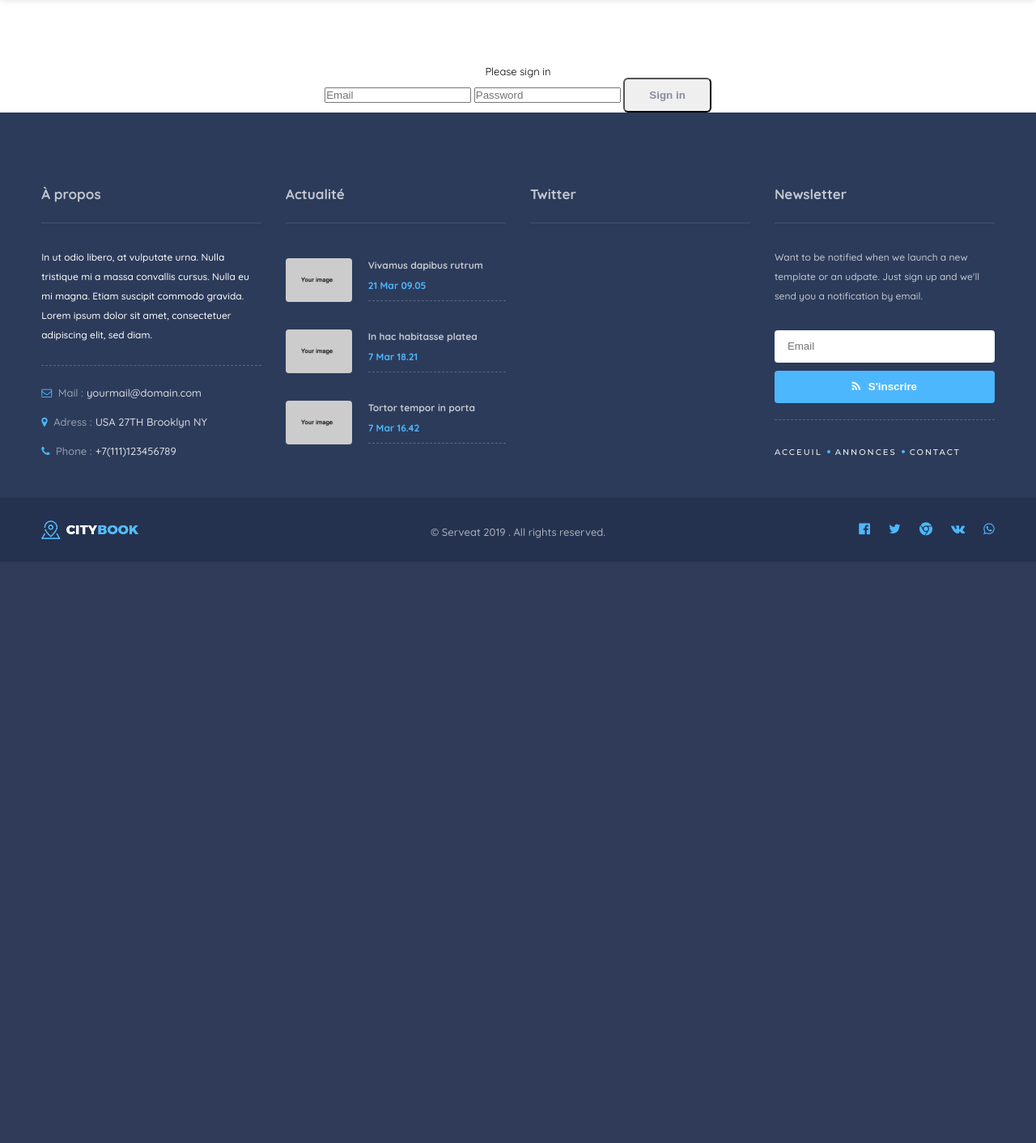
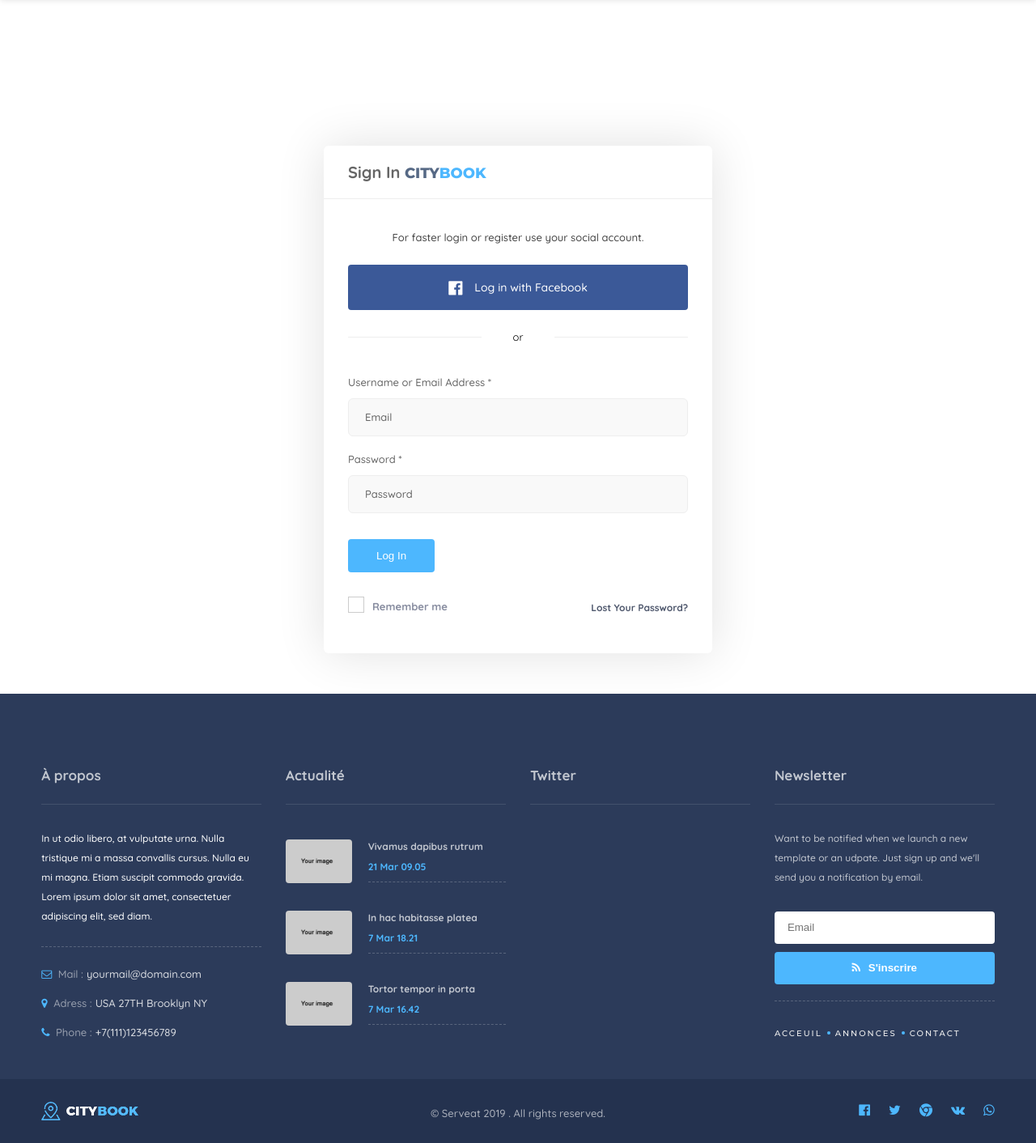
Before and after one commit to Olivier1234/ServEat, a Symfony app: template templates/security/login.html.twig in a window 1280 px wide. Shown: the part 80-1492 px from the top of the page at 81% size. Before the commit the page ends 746 px from the top, so only its background shows below. Run offline with Twig, Linux system fonts and the light colour scheme; the template is opened without the code that fills it, so the values that code supplies are empty; some libraries are stand-ins or nearby versions.

Commit message:
working login template

```diff
--- a/templates/security/login.html.twig
+++ b/templates/security/login.html.twig
@@ -7,37 +7,46 @@
 <div id="wrapper">
     <!--content-->
     <div class="content">
-
-        <form method="post">
-            {% if error %}
-                <div class="alert alert-danger">{{ error.messageKey|trans(error.messageData, 'security') }}</div>
-            {% endif %}
-
-            <h1 class="h3 mb-3 font-weight-normal">Please sign in</h1>
-            <label for="inputEmail" class="sr-only">Email</label>
-            <input type="email" value="{{ last_username }}" name="email" id="inputEmail" class="form-control" placeholder="Email" required autofocus>
-            <label for="inputPassword" class="sr-only">Password</label>
-            <input type="password" name="password" id="inputPassword" class="form-control" placeholder="Password" required>
-
-            <input type="hidden" name="_csrf_token"
-                   value="{{ csrf_token('authenticate') }}"
-            >
-
-            {#
-                Uncomment this section and add a remember_me option below your firewall to activate remember me functionality.
-                See https://symfony.com/doc/current/security/remember_me.html
-
-                <div class="checkbox mb-3">
-                    <label>
-                        <input type="checkbox" name="_remember_me"> Remember me
-                    </label>
+        <!--register form -->
+                <div class="main-register-holder">
+                    <div class="main-register fl-wrap">
+                        <h3>Sign In <span>City<strong>Book</strong></span></h3>
+                        <div class="soc-log fl-wrap">
+                            <p>For faster login or register use your social account.</p>
+                            <a href="#" class="facebook-log"><i class="fa fa-facebook-official"></i>Log in with Facebook</a>
+                        </div>
+                        <div class="log-separator fl-wrap"><span>or</span></div>
+                        <div id="tabs-container">
+                            <div class="tab">
+                                <div id="tab-1" class="tab-content">
+                                    <div class="custom-form">
+                                        <form method="post">
+                                            {% if error %}
+                                                <div class="alert alert-danger">{{ error.messageKey|trans(error.messageData, 'security') }}</div>
+                                            {% endif %}
+                                            <label for="inputEmail">Username or Email Address * </label>
+                                            <input type="email" value="{{ last_username }}" name="email" id="inputEmail" class="form-control" placeholder="Email" required autofocus onClick="this.select()">
+                                            <label for="inputPassword">Password * </label>
+                                            <input type="password" name="password" id="inputPassword" class="form-control" placeholder="Password" required onClick="this.select()">
+                                            <input type="hidden" name="_csrf_token" value="{{ csrf_token('authenticate') }}">
+                                            <button type="submit"  class="log-submit-btn"><span>Log In</span></button>
+                                            <div class="clearfix"></div>
+                                            <div class="filter-tags">
+                                                <input id="check-a" type="checkbox" name="check">
+                                                <label for="check-a">Remember me</label>
+                                            </div>
+                                        </form>
+                                        <div class="lost_password">
+                                            <a href="#">Lost Your Password?</a>
+                                        </div>
+                                    </div>
+                                </div>
+                            </div>
+                        </div>
+                    </div>
                 </div>
-            #}
-
-            <button class="btn btn-lg btn-primary" type="submit">
-                Sign in
-            </button>
-        </form>
+            <!--register form end -->
     </div>
 </div>
+
 {% endblock %}
```
